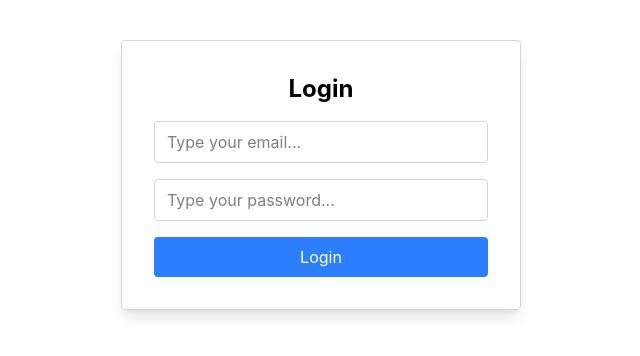
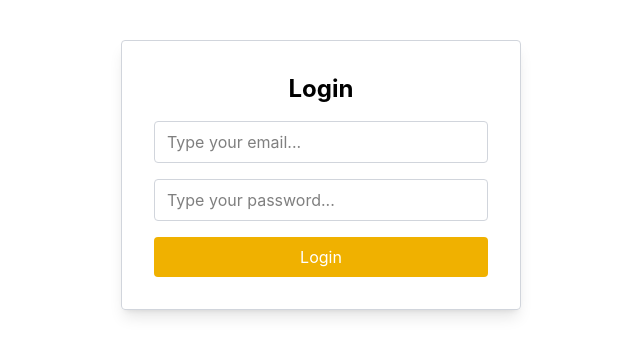
Before and after one commit to githubscientist/js-fsdcweeb4142, a React (Vite) app: page / in a window 1280 px wide. Shown: the top 356 px of the page, without its empty margins (319-959 px from the left). Built offline with nearby package versions, Linux system fonts and the light colour scheme.

Commit message:
button background color changed

```diff
--- a/src/App.jsx
+++ b/src/App.jsx
@@ -55,7 +55,7 @@ const App = () => {
 
         <button
           type="submit"
-          className="bg-blue-500 text-white rounded px-3 py-2 w-full"
+          className="bg-yellow-500 text-white rounded px-3 py-2 w-full"
         >
           Login
         </button>
```
